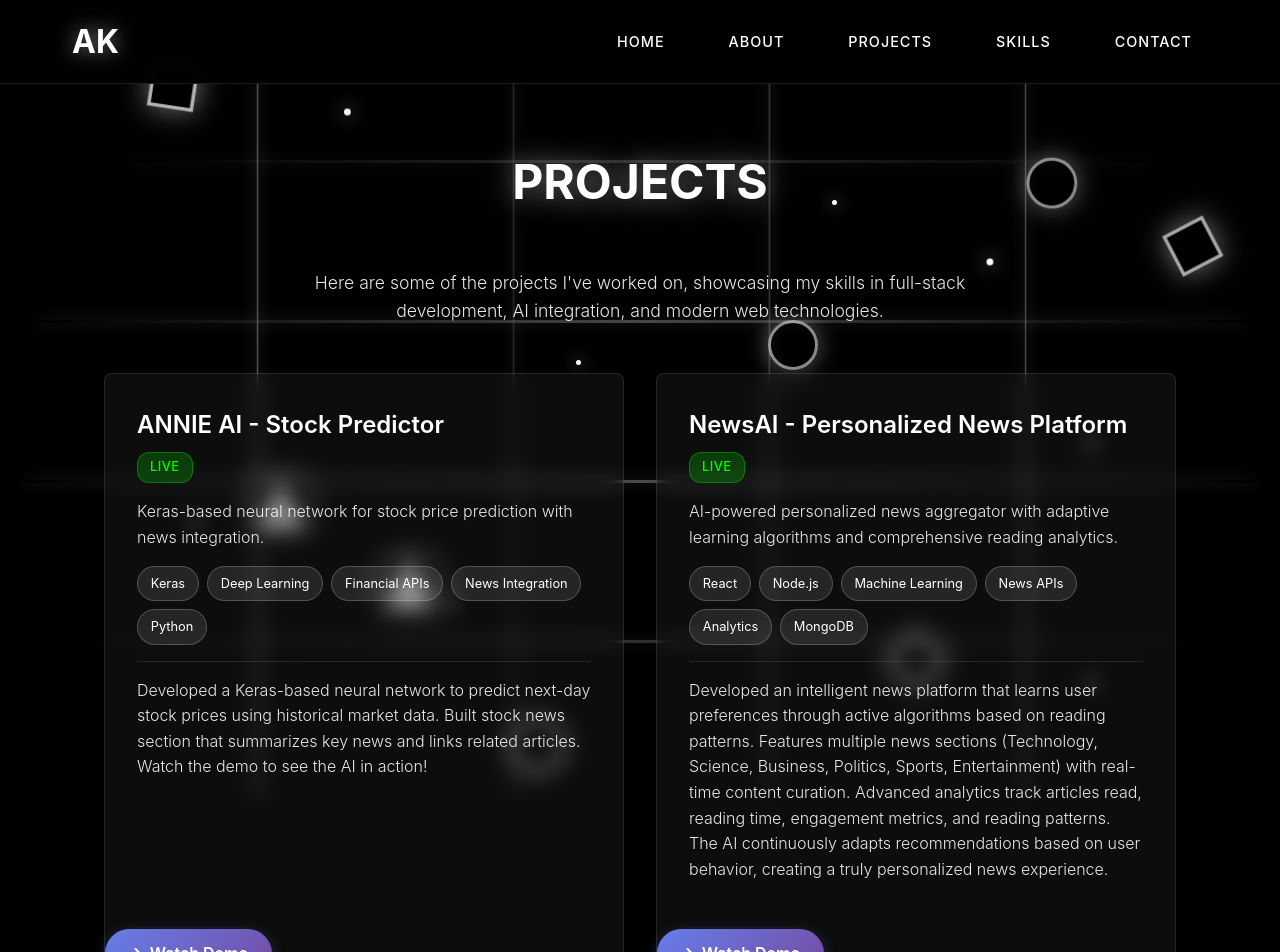
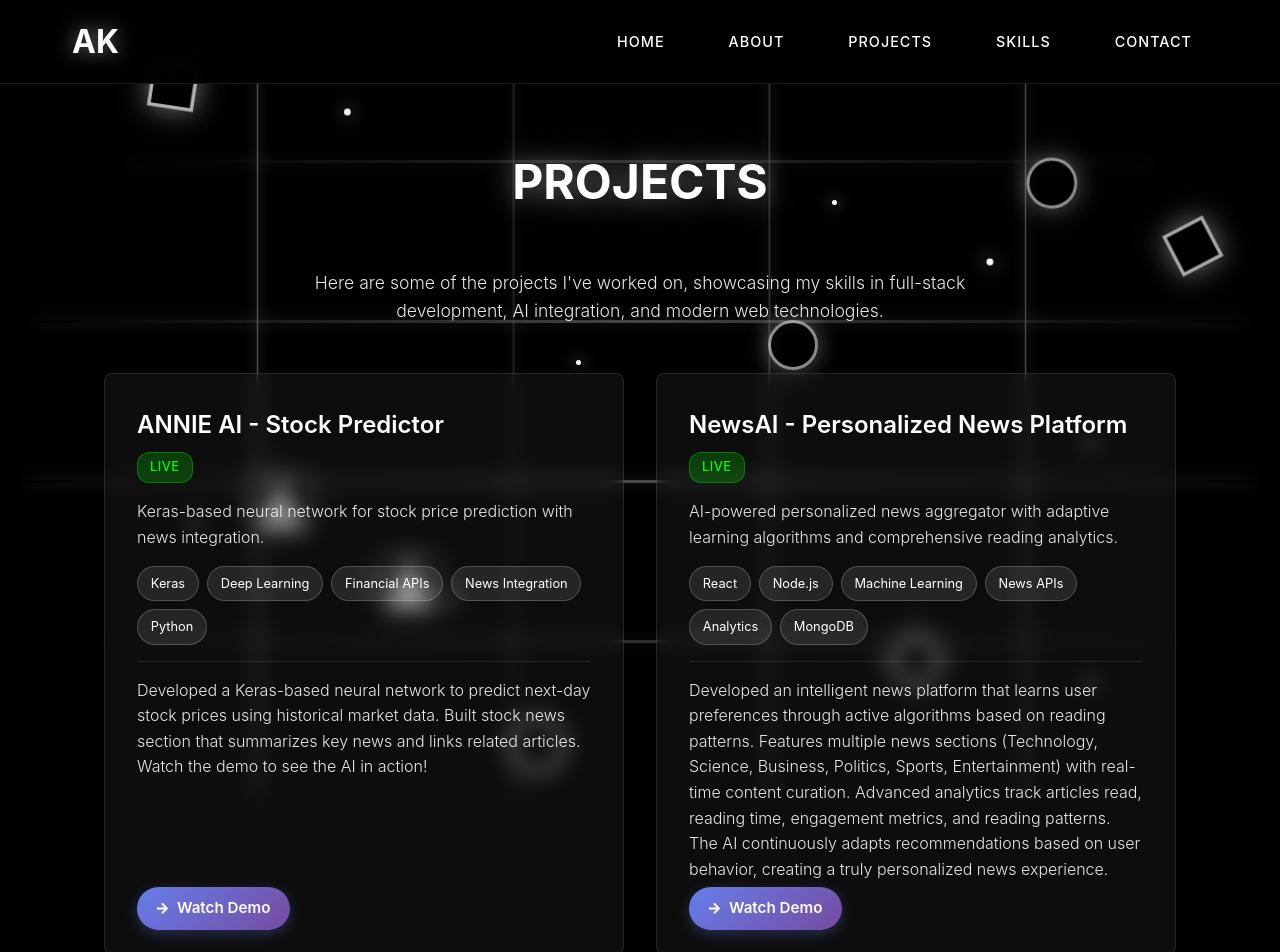
Before and after one commit to graphixrrr/Portfolio, a React (Create React App) app: page /projects in a window 1280 px wide. Shown: the top 952 px of the page. Built offline with nearby package versions, Linux system fonts and the light colour scheme.

Commit message:
Fix Watch Demo button positioning - properly position at bottom-left with spacing

```diff
--- a/src/App.css
+++ b/src/App.css
@@ -501,10 +501,12 @@ body {
   background: rgba(255, 255, 255, 0.05);
   border: 1px solid rgba(255, 255, 255, 0.1);
   padding: 2rem;
+  padding-bottom: 4.5rem;
   border-radius: 8px;
   cursor: pointer;
   transition: all 0.3s ease;
   backdrop-filter: blur(10px);
+  position: relative;
 }
 
 .project-card:hover {
@@ -591,14 +593,12 @@ body {
   border-top: 1px solid rgba(255, 255, 255, 0.1);
   padding-top: 1rem;
   margin-top: 1rem;
-  position: relative;
-  min-height: 120px;
 }
 
 .project-details p {
   color: rgba(255, 255, 255, 0.9);
   line-height: 1.6;
-  margin-bottom: 4rem;
+  margin-bottom: 0;
 }
 
 
@@ -1378,18 +1378,18 @@ html {
   display: inline-flex;
   align-items: center;
   gap: 0.5rem;
-  padding: 0.75rem 1.5rem;
+  padding: 0.6rem 1.2rem;
   background: linear-gradient(135deg, #667eea 0%, #764ba2 100%);
   color: white;
   text-decoration: none;
   border-radius: 25px;
-  font-size: 1rem;
+  font-size: 0.95rem;
   font-weight: 600;
   transition: all 0.3s ease;
   box-shadow: 0 4px 15px rgba(102, 126, 234, 0.3);
   position: absolute;
-  bottom: 0;
-  left: 0;
+  bottom: 1.5rem;
+  left: 2rem;
   z-index: 10;
 }
 
```
